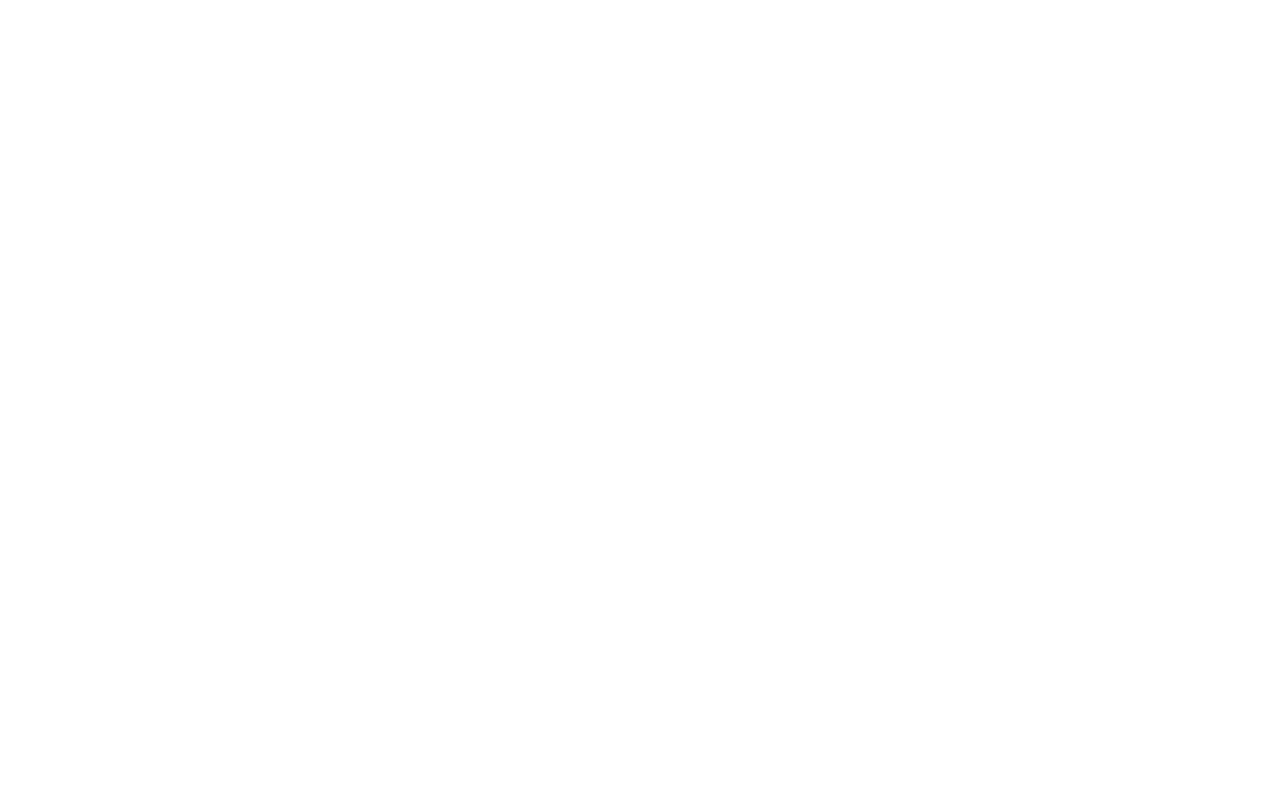
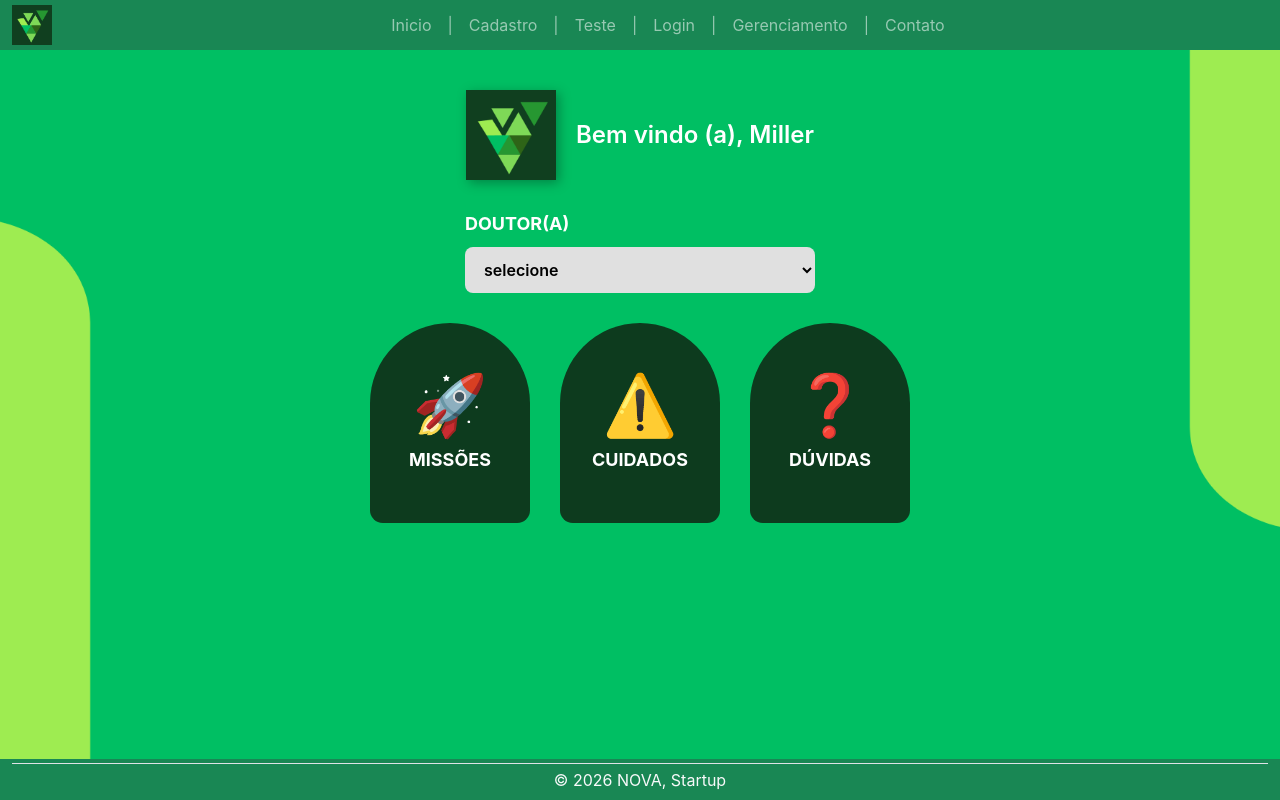
Before and after one commit to Novafisio/aulasenai, a React (Create React App) app in the folder novastartup/: page /teste in a window 1280 px wide. Before the commit this address had no page. Built offline with nearby package versions, Linux system fonts and the light colour scheme.

Commit message:
Adicionar página de informações do paciente e atualizar rotas no menu

```diff
--- a/novastartup/src/App.js
+++ b/novastartup/src/App.js
@@ -9,6 +9,7 @@
 import MedicoLogin from './Paginas/medico-login';
 import PacienteLogin from './Paginas/paciente-login';
 import SolicitacoesAdm from './Paginas/solicitações_adm';
+import PacienteInfo from './Paginas/paciente-info';
 
 function App() {
   return (
@@ -26,6 +27,7 @@
       <Route path='/ADM' element={<SolicitacoesAdm/>}/>
       <Route path='/medico' element={<MedicoLogin/>}/>
       <Route path='/paciente' element={<PacienteLogin/>}/>
+      <Route path='/teste' element={<PacienteInfo/>}/>
 
     </Routes>
     </BrowserRouter>
--- a/novastartup/src/Componentes/menu/index.js
+++ b/novastartup/src/Componentes/menu/index.js
@@ -26,6 +26,12 @@
         <li className="nav-item">
           <a className="nav-link"> |</a>
         </li>
+                <li className="nav-item">
+          <Link className="nav-link" to="/teste"> Teste</Link>
+        </li>
+        <li className="nav-item">
+          <a className="nav-link"> |</a>
+        </li>
         <li className="nav-item">
           <Link className="nav-link" to="/Login"> Login</Link>
         </li>
--- a/novastartup/src/Paginas/contato/index.js
+++ b/novastartup/src/Paginas/contato/index.js
@@ -49,7 +49,6 @@
           </h2>
         </div>
 
-
         <h1
           style={{
             color: 'white',
@@ -62,7 +61,6 @@
         >
           CONTATO
         </h1>
-        git pu
         <div
           style={{
             backgroundColor: '#d9d9d9',
--- /dev/null
+++ b/novastartup/src/Paginas/paciente-info/index.js
@@ -0,0 +1,204 @@
+import { useState } from "react";
+import Layout from "../../Componentes/layout";
+import Rodape from "../../Componentes/rodape";
+import logo from "../../Componentes/imagens/logo.png";
+import fundo from "../../Componentes/imagens/fundo.png";
+
+export default function PacienteInfo() {
+  const [doutor, setDoutor] = useState("");
+
+  const estiloCard = {
+    width: 160,
+    height: 200,
+    borderRadius: "100px 100px 16px 16px",
+    backgroundColor: "#0D3B1E",
+    border: "4px solid transparent",
+    display: "flex",
+    flexDirection: "column",
+    alignItems: "center",
+    justifyContent: "center",
+    gap: 12,
+    cursor: "pointer",
+    transition: "all 0.2s ease",
+  };
+
+  const estiloCardHover = {
+    ...estiloCard,
+    backgroundColor: "#145228",
+    border: "4px solid #5FBF82",
+    transform: "scale(1.05)",
+  };
+
+  const estiloTitulo = {
+    color: "white",
+    fontWeight: "700",
+    fontSize: 18,
+    margin: 0,
+    textAlign: "center",
+  };
+
+  const estiloIcone = {
+    fontSize: 60,
+    lineHeight: 1,
+  };
+
+  const [hoveredCard, setHoveredCard] = useState(null);
+
+  return (
+    <div
+      style={{
+        backgroundImage: `url(${fundo})`,
+        backgroundSize: "cover",
+        backgroundPosition: "center",
+        backgroundRepeat: "no-repeat",
+        minHeight: "100vh",
+        display: "flex",
+        flexDirection: "column",
+      }}
+    >
+      <style>{`
+        .paciente-info-wrapper {
+          flex: 1;
+          padding: 40px 30px;
+          position: relative;
+          overflow: hidden;
+          display: flex;
+          flex-direction: column;
+          align-items: center;
+        }
+
+        .paciente-header {
+          display: flex;
+          justify-content: center;
+          align-items: center;
+          margin-bottom: 30px;
+          gap: 20px;
+          position: relative;
+          z-index: 10;
+        }
+
+        .logo-img {
+          width: clamp(70px, 8vw, 90px);
+          height: auto;
+          filter: drop-shadow(3px 3px 6px rgba(0,0,0,0.3));
+        }
+
+        .welcome-text {
+          color: white;
+          font-size: clamp(16px, 2vw, 24px);
+          margin: 0;
+          font-weight: 600;
+        }
+
+        .dropdown-section {
+          margin-bottom: 30px;
+          position: relative;
+          z-index: 10;
+          width: 100%;
+          max-width: 350px;
+        }
+
+        .dropdown-label {
+          color: white;
+          font-size: 18px;
+          font-weight: bold;
+          margin-bottom: 10px;
+          display: block;
+        }
+
+        .dropdown-select {
+          width: 100%;
+          padding: 12px 15px;
+          border-radius: 8px;
+          border: none;
+          background-color: #e0e0e0;
+          font-size: 16px;
+          cursor: pointer;
+          transition: 0.3s;
+          font-weight: 600;
+        }
+
+        .dropdown-select:hover {
+          background-color: #d0d0d0;
+        }
+
+        .cards-container {
+          display: flex;
+          justify-content: center;
+          gap: 30px;
+          flex-wrap: wrap;
+          position: relative;
+          z-index: 5;
+        }
+
+        .info-card {
+          transition: all 0.2s ease;
+        }
+
+        .info-card:hover {
+          transform: scale(1.05);
+        }
+      `}</style>
+
+      <Layout>
+        <div className="paciente-info-wrapper">
+          <div className="paciente-header">
+            <img src={logo} alt="Logo" className="logo-img" />
+            <p className="welcome-text">Bem vindo (a), Miller</p>
+          </div>
+
+          <div className="dropdown-section">
+            <label className="dropdown-label">DOUTOR(A)</label>
+            <select
+              className="dropdown-select"
+              value={doutor}
+              onChange={(e) => setDoutor(e.target.value)}
+            >
+              <option value="">selecione</option>
+              <option value="dr1">Dr. João Silva</option>
+              <option value="dr2">Dra. Maria Santos</option>
+              <option value="dr3">Dr. Pedro Costa</option>
+            </select>
+          </div>
+
+          <div className="cards-container">
+            <button
+              className="info-card"
+              style={hoveredCard === "missoes" ? estiloCardHover : estiloCard}
+              onMouseEnter={() => setHoveredCard("missoes")}
+              onMouseLeave={() => setHoveredCard(null)}
+              onClick={() => {}}
+            >
+              <div style={estiloIcone}>🚀</div>
+              <p style={estiloTitulo}>MISSÕES</p>
+            </button>
+
+            <button
+              className="info-card"
+              style={hoveredCard === "cuidados" ? estiloCardHover : estiloCard}
+              onMouseEnter={() => setHoveredCard("cuidados")}
+              onMouseLeave={() => setHoveredCard(null)}
+              onClick={() => {}}
+            >
+              <div style={estiloIcone}>⚠️</div>
+              <p style={estiloTitulo}>CUIDADOS</p>
+            </button>
+
+            <button
+              className="info-card"
+              style={hoveredCard === "duvidas" ? estiloCardHover : estiloCard}
+              onMouseEnter={() => setHoveredCard("duvidas")}
+              onMouseLeave={() => setHoveredCard(null)}
+              onClick={() => {}}
+            >
+              <div style={estiloIcone}>❓</div>
+              <p style={estiloTitulo}>DÚVIDAS</p>
+            </button>
+          </div>
+        </div>
+      </Layout>
+
+      <Rodape />
+    </div>
+  );
+}
```
